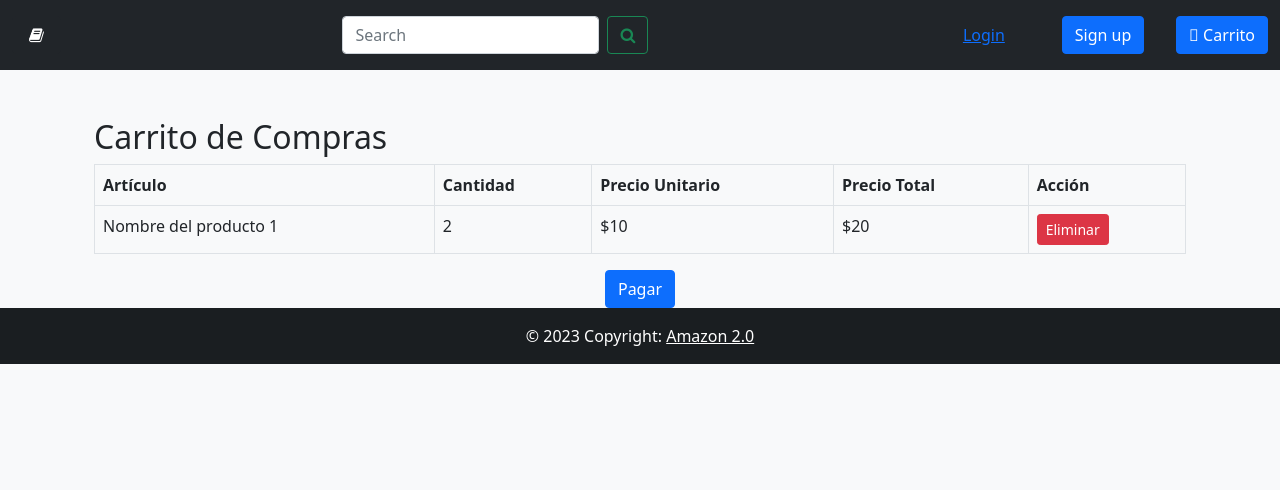
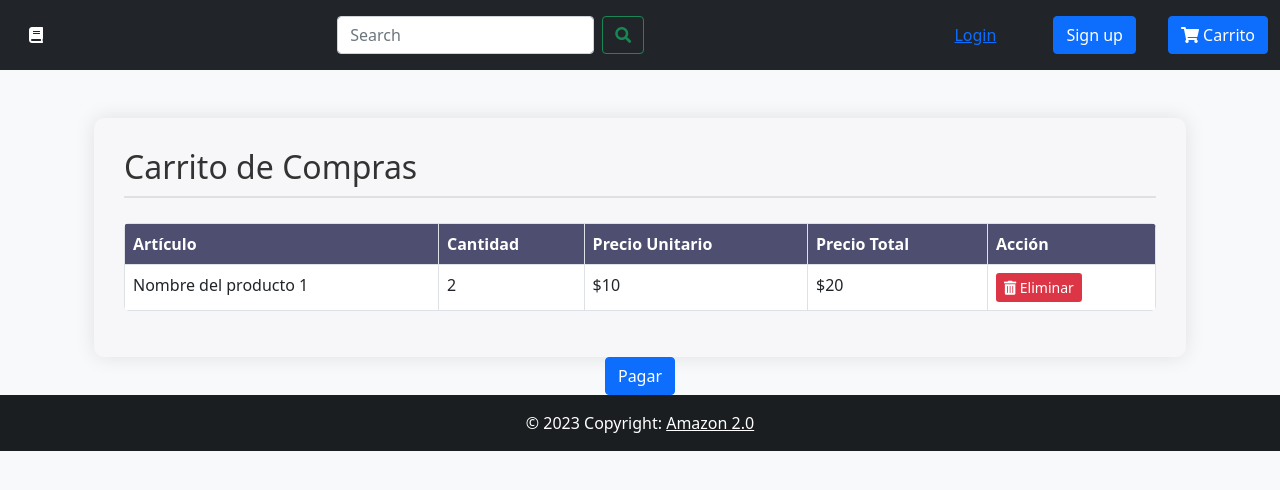
Before and after one commit to B4r4j4s/CasoEstudio_ONE, a Flask app: page /carrito in a window 1280 px wide. Shown: the top 490 px of the page. Run offline with Flask 3, Linux system fonts and the light colour scheme; some libraries are stand-ins or nearby versions.

Commit message:
Estilos de carrito de compras

```diff
--- a/website/templates/home.html
+++ b/website/templates/home.html
@@ -2,6 +2,7 @@
 
 {% block title %}Home{% endblock %}
 {% block link %}
+<link rel="stylesheet" href="https://cdnjs.cloudflare.com/ajax/libs/font-awesome/5.15.1/css/all.min.css">
 <style>
     .pagination-container {
         background-color: #f7f7f9;
--- a/website/templates/pagos.html
+++ b/website/templates/pagos.html
@@ -4,14 +4,57 @@
 Pago
 {% endblock %}
 
+{% block link %}
+<link rel="stylesheet" href="https://cdnjs.cloudflare.com/ajax/libs/font-awesome/5.15.1/css/all.min.css">
+<style>
+.cart-container {
+    background-color: #f7f7f9;
+    padding: 30px;
+    border-radius: 10px;
+    box-shadow: 0px 0px 20px rgba(0, 0, 0, 0.1);
+}
+
+.cart-header {
+    color: #333;
+    border-bottom: 2px solid #e0e0e0;
+    margin-bottom: 25px;
+    padding-bottom: 10px;
+}
+
+.table {
+    background-color: #ffffff;
+    border-radius: 5px;
+    overflow: hidden;  /* Para respetar el border-radius en thead */
+}
+
+.table thead th {
+    background-color: #4e4e70;  /* Un color más suave para el header */
+    color: #ffffff;
+}
+
+.table tbody tr:hover {
+    background-color: #f2f2f2;  /* Color al pasar el mouse sobre una fila */
+}
+
+.btn-danger {
+    border: none;  /* Remover borde */
+}
+
+.btn-danger:hover {
+    opacity: 0.8;  /* Efecto al pasar el mouse sobre el botón */
+}
+</style>
+{% endblock %}
+
 {% block content %}
 <div class="container mt-5">
-    <h2>Carrito de Compras</h2>
+    <div class="cart-container">
+        <h2 class="cart-header">Carrito de Compras</h2>
         <table class="table table-bordered table-hover">
             <thead class="thead-dark">
             <tr>
                 <th>Artículo</th>
-          <!--  <th>Imagen</th>-->
+                <!-- <th>Imagen</th> -->
                 <th>Cantidad</th>
                 <th>Precio Unitario</th>
                 <th>Precio Total</th>
@@ -26,12 +69,14 @@ Pago
                 <td>2</td>
                 <td>$10</td>
                 <td>$20</td>
-            <td><button class="btn btn-danger btn-sm">Eliminar</button></td>
+                <td><button class="btn btn-danger btn-sm"><i class="fas fa-trash-alt"></i> Eliminar</button></td> <!-- Ícono de Font Awesome para la acción de eliminar -->
             </tr>
             <!-- Puedes añadir más filas siguiendo el mismo patrón -->
             </tbody>
         </table>
     </div>
+</div>
+
 
 <!-- Botón para abrir el modal -->
 <div class="d-flex justify-content-center">
```
Lines whose indentation alone changed are shown as unchanged.
